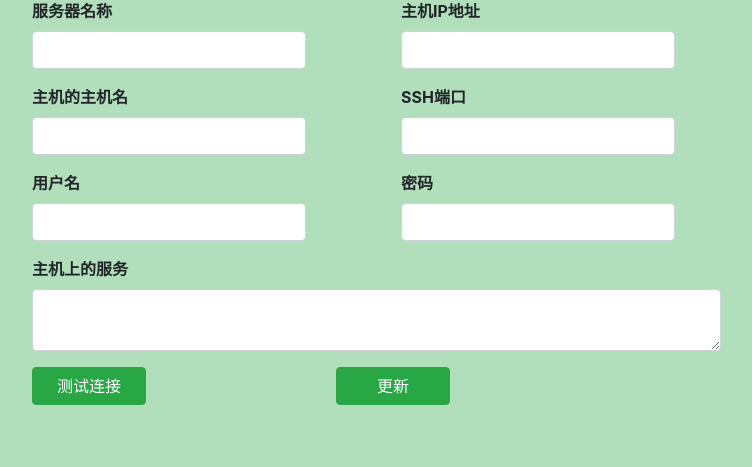
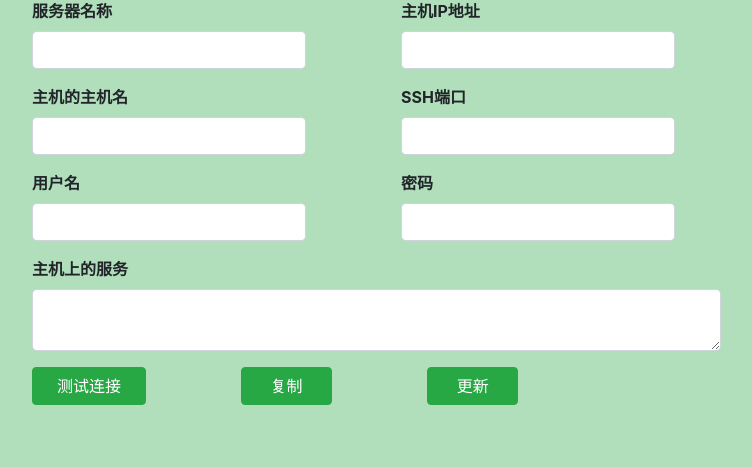
Before and after one commit to wu-qi-xiang/centos--info--collect, a Django app: template templates/linux/update.html in a window 1280 px wide. Shown: the part 81-548 px from the top of the page, without its empty margins (38-790 px from the left). Run offline with Django 3.2, Linux system fonts and the light colour scheme; the template is opened without the code that fills it, so the values that code supplies are empty; some libraries are stand-ins or nearby versions.

Commit message:
增加复制功能

```diff
--- a/PyLinux/urls.py
+++ b/PyLinux/urls.py
@@ -34,5 +34,6 @@ urlpatterns = [
     path('linux_update/<int:id>/', views.linux_update, name='linux_update'),
     path('linux_delete/<int:id>/', views.linux_delete, name='linux_delete'),
     path('connect_test/', views.connect_test, name='connect_test'),
+    path('linux_copy/', views.linux_copy, name='copy_form'),
     path('monitor/', include('monitor.urls', namespace='monitor')),
 ]
--- a/templates/linux/detail.html
+++ b/templates/linux/detail.html
@@ -45,7 +45,7 @@
 <div>
 <center>
     {% if pages.has_previous %}
-    <button class="btn"><a href="?page={{ pages.previous_page_number }}"> 上一页</a></button>
+    <button class="btn"><a href="?page={{ pages.previous_page_number }}">上一页</a></button>
 {% endif %}
  <span>
     {% for p in pages.paginator.page_range %}
@@ -57,7 +57,7 @@
      {% endfor %}
  </span>
  {% if pages.has_next %}
-        <button class="btn"><a href="?page={{ pages.next_page_number }}">下一页 > </a></button>
+        <button class="btn"><a href="?page={{ pages.next_page_number }}">下一页</a></button>
  {% endif %}
     <button class="btn" style="background: blueviolet"><b>[{{ pages.number }}/{{ pages.paginator.num_pages }}]</b></button>
 </center>
--- a/templates/linux/update.html
+++ b/templates/linux/update.html
@@ -58,11 +58,14 @@
             </div>
 
             <div class="row">
-            <!-- 测试按钮 -->
-            <button type="button" class="btn btn-success" style="width: 10%;" id="ajax_test">测试连接</button>
-            <!-- 提交按钮 -->
-            <div class="col-2"></div>
-            <button type="submit" class="btn btn-success" style="width: 10%;">更新</button>
+                <!-- 测试按钮 -->
+                <button type="button" class="btn btn-success" style="width: 10%;" id="ajax_test">测试连接</button>
+                <!-- 复制按钮 -->
+                <div class="col-1"></div>
+                    <button type="button" class="btn btn-success" style="width: 8%;" id="copy_form">复制</button>
+                <!-- 提交按钮 -->
+                <div class="col-1"></div>
+                    <button type="submit" class="btn btn-success" style="width: 8%;">更新</button>
             </div>
         </form>
 </div>
@@ -81,6 +84,21 @@
             })
     })
 </script>
+
+<script>
+    $('#copy_form').click(function () {
+        $.ajax({
+            url:'/linux_copy/',
+            type:'POST',
+            data:$('#testform').serialize(),
+            async:true,
+            success:function (data) {
+                alert(data);
+            }
+            })
+    })
+</script>
+
 {% endblock script %}
 </body>
 </html>
```
Also changed, not shown: RemoteLinux/views.py (+12 -1 lines).
